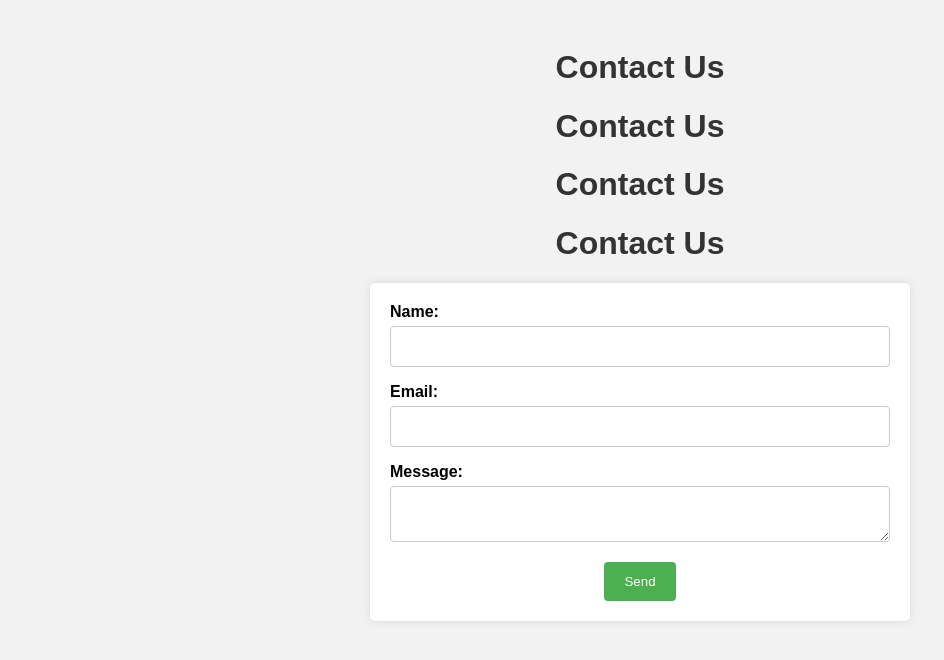
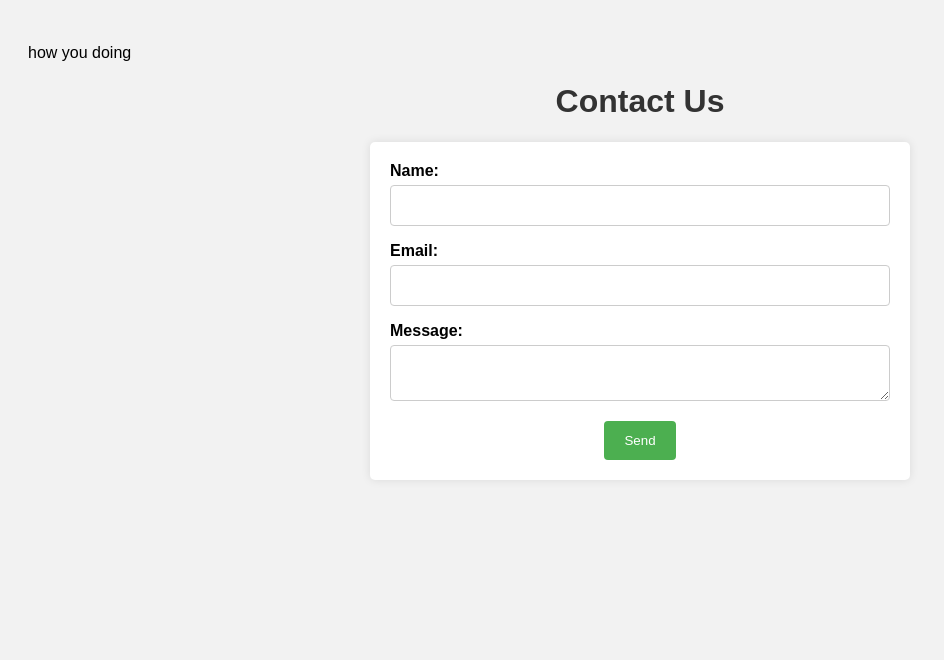
Before and after one commit to Hamza2566/hamza, a plain HTML site: page index.html in a window 1280 px wide. Shown: the whole page, without its empty margins (0-944 px from the left). Drawn offline with Linux system fonts and the light colour scheme.

Commit message:
version 20

```diff
--- a/index.html
+++ b/index.html
@@ -5,9 +5,7 @@
   <link rel="stylesheet" href="index.css">
 </head>
 <body>
-  <h1>Contact Us</h1>
-  <h1>Contact Us</h1>
-  <h1>Contact Us</h1>
+ <p>  how you doing </p>
   <h1>Contact Us</h1>
   <form>
     <label for="name">Name:</label>
```
